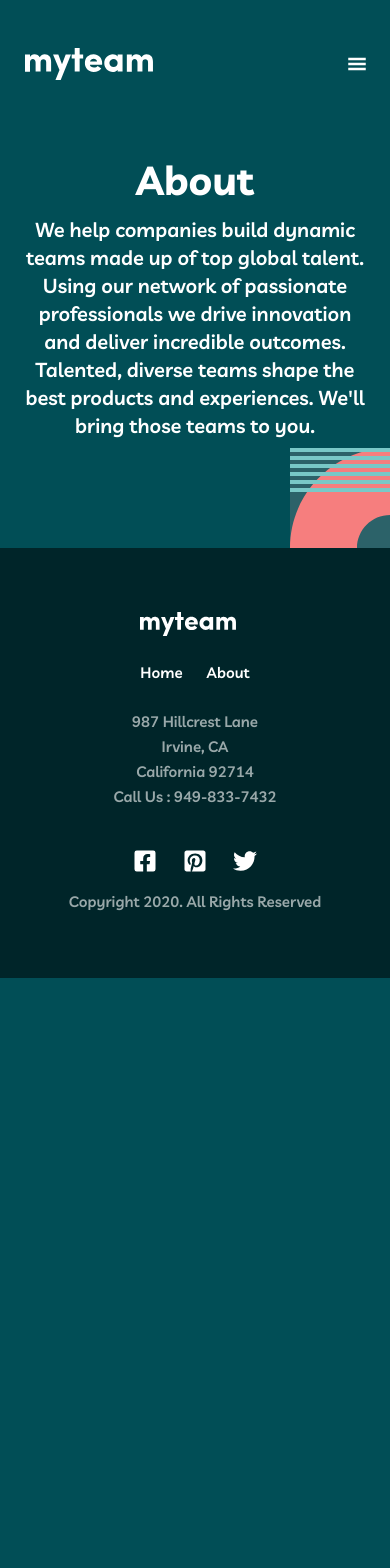
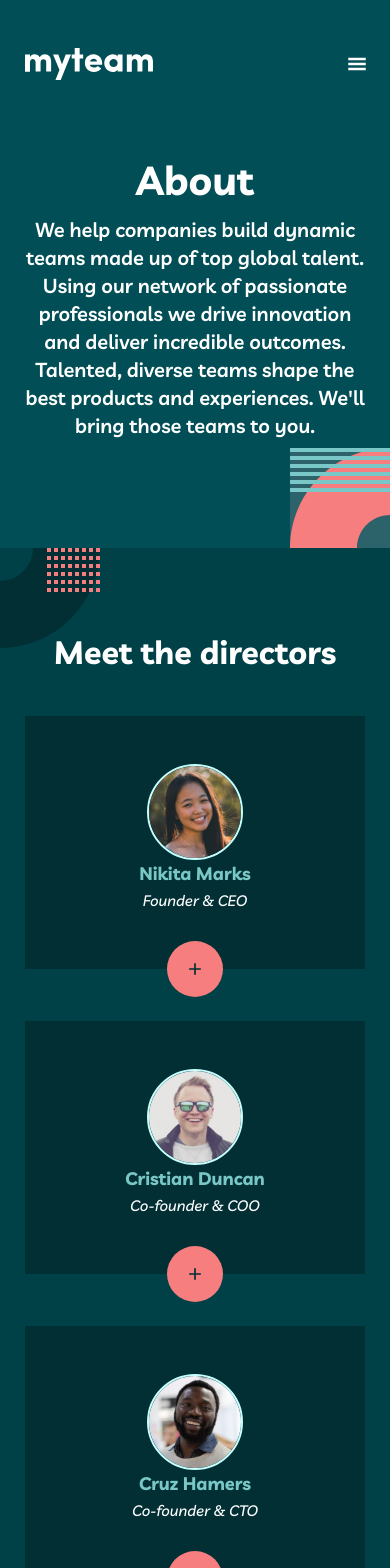
Before and after one commit to vanderms/my-team-multipage-website, a React (Vite) app: page /about in a window 390 px wide. Shown: the top 1568 px of the page. Before the commit the page ends 978 px from the top, so only its background shows below. Built offline with nearby package versions, Linux system fonts and the light colour scheme.

Commit message:
feat: implement team section responsive design

```diff
--- /dev/null
+++ b/src/components/cards/team/team-card.tsx
@@ -0,0 +1,93 @@
+import { useState } from "react";
+import { FaTwitter, FaLinkedin } from "react-icons/fa";
+import { motion } from "framer-motion";
+import { BiPlus } from "react-icons/bi";
+import { MdClose } from "react-icons/md";
+
+interface TeamCardProps {
+  name: string;
+  role: string;
+  avatar: string;
+  twitter: string;
+  linkedin: string;
+  children: React.ReactNode;
+}
+
+export const TeamCard: React.FC<TeamCardProps> = (props) => {
+  const [display, setDisplay] = useState<"quotation" | "picture">("picture");
+  return (
+    <article>
+      <motion.div
+        className="relative [transform-style:preserve-3d]"
+        animate={{
+          rotateY: display === "picture" ? "0deg" : "180deg",
+        }}
+        transition={{ duration: 0.5 }}
+      >
+        <div
+          style={{ transform: "rotateY(0deg)" }}
+          className="backface-hidden px-6 pt-8 pb-14 bg-neutral-800 flex flex-col items-center"
+        >
+          <img
+            src={props.avatar}
+            alt={props.name}
+            className="mt-4 w-24 h-24 rounded-full border-2 border-[#C4FFFE;]"
+          />
+          <h3 className="title-sm text-primary-300">{props.name}</h3>
+          <p className="text-[0.9375rem] leading-[1.5625rem] italic">{props.role}</p>
+        </div>
+        <div
+          style={{ transform: "rotateY(180deg)" }}
+          className="backface-hidden px-11 pt-8 bg-neutral-800 absolute inset-0 "
+        >
+          <figure>
+            <figcaption className="title-sm text-primary-300 text-center">
+              {props.name}
+            </figcaption>
+            <blockquote className="mt-2 text-center text-[0.9375rem] leading-[1.5625rem]">
+              {props.children}
+            </blockquote>
+          </figure>
+          <ul className="mt-6 flex w-[3.75rem] items-center justify-between mx-auto">
+            <li>
+              <a
+                href={props.twitter}
+                target="_blank"
+                rel="noopener noreferrer"
+                aria-label={`${props.name}' profile on Twitter`}
+              >
+                <FaTwitter className="w-5 h-5 hover:text-secondary" />
+              </a>
+            </li>
+            <li>
+              <a
+                href={props.linkedin}
+                target="_blank"
+                rel="noopener noreferrer"
+                aria-label={`${props.name}' profile on Linkedin`}
+              >
+                <FaLinkedin className="w-5 h-5 hover:text-secondary" />
+              </a>
+            </li>
+          </ul>
+        </div>
+      </motion.div>
+      <button
+        className={`relative mt-[-1.75rem] mx-auto w-14 h-14 rounded-full grid place-items-center text-neutral-800
+        ${
+          display === "picture"
+            ? "bg-secondary hover:bg-primary-300"
+            : "hover:bg-secondary bg-primary-300"
+        }
+        `}
+        onClick={() => setDisplay((prev) => (prev === "picture" ? "quotation" : "picture"))}
+      >
+        {display === "picture" ? (
+          <BiPlus className="w-5 h-5" />
+        ) : (
+          <MdClose className="w-5 h-5" />
+        )}
+      </button>
+    </article>
+  );
+};
--- /dev/null
+++ b/src/components/sections/team/team.tsx
@@ -0,0 +1,115 @@
+import { useId } from "react";
+import { TeamCard } from "@/components/cards/team/team-card";
+import AvatarChristian from "@/assets/avatar-christian.jpg";
+import AvatarCruz from "@/assets/avatar-cruz.jpg";
+import AvatarDrake from "@/assets/avatar-drake.jpg";
+import AvatarGriffin from "@/assets/avatar-griffin.jpg";
+import AvatarNikita from "@/assets/avatar-nikita.jpg";
+import AvatarAden from "@/assets/avatar-aden.jpg";
+
+export default function TeamSection() {
+  const id = useId();
+
+  return (
+    <section
+      aria-labelledby={id}
+      className="relative overflow-hidden team-section-pattern bg-primary-700"
+    >
+      <div className="inner-container py-[5.5rem] md:py-[6.25rem] xl:py-[8.75rem]">
+        <h2 id={id} className="title-md text-center">
+          Meet the directors
+        </h2>
+        <ul
+          className={`mt-12 grid grid-cols-[min(100%,21.25rem)] justify-center gap-y-6
+            md:grid-cols-[17.5625rem,17.5625rem] md:gap-y-12 md:gap-x-[0.6875rem]
+            xl:mt-16 xl:grid-cols-3 xl:gap-x-[1.875rem]
+          `}
+        >
+          <li>
+            <TeamCard
+              name="Nikita Marks"
+              role="Founder & CEO"
+              avatar={AvatarNikita}
+              twitter="https://www.twitter.com"
+              linkedin="https://www.linkedin.com"
+            >
+              <p>
+                “It always amazes me how much talent there is in every corner of the globe.”
+              </p>
+            </TeamCard>
+          </li>
+          <li>
+            <TeamCard
+              name="Cristian Duncan"
+              role="Co-founder & COO"
+              avatar={AvatarChristian}
+              twitter="https://www.twitter.com"
+              linkedin="https://www.linkedin.com"
+            >
+              <p>
+                “Distributed teams required unique processes. You need to approach work in a
+                new way.”
+              </p>
+            </TeamCard>
+          </li>
+          <li>
+            <TeamCard
+              name="Cruz Hamers"
+              role="Co-founder & CTO"
+              avatar={AvatarCruz}
+              twitter="https://www.twitter.com"
+              linkedin="https://www.linkedin.com"
+            >
+              <p>
+                “Technology is at the forefront of enabling distributed teams. That's where
+                we come in.”
+              </p>
+            </TeamCard>
+          </li>
+          <li>
+            <TeamCard
+              name="Drake Heaton"
+              role="Business Development Lead"
+              avatar={AvatarDrake}
+              twitter="https://www.twitter.com"
+              linkedin="https://www.linkedin.com"
+            >
+              <p>
+                “Hiring similar people from similar backgrounds is a surefire way to stunt
+                innovation.”
+              </p>
+            </TeamCard>
+          </li>
+          <li>
+            <TeamCard
+              name="Griffin Wise"
+              role="Lead Marketing"
+              avatar={AvatarGriffin}
+              twitter="https://www.twitter.com"
+              linkedin="https://www.linkedin.com"
+            >
+              <p>
+                “Unique perspectives shape unique products, which is what you need to
+                survive these days.”
+              </p>
+            </TeamCard>
+          </li>
+          <li>
+            <TeamCard
+              name="Aden Allan"
+              role="Head of Talent"
+              avatar={AvatarAden}
+              twitter="https://www.twitter.com"
+              linkedin="https://www.linkedin.com"
+            >
+              <p>
+                “Empowered teams create truly amazing products. Set the north star and let
+                them follow it.”
+              </p>
+            </TeamCard>
+          </li>
+        </ul>
+      </div>
+    </section>
+  );
+}
--- a/src/index.css
+++ b/src/index.css
@@ -27,6 +27,10 @@
     --neutral-50: #ffffff;
     --neutral-800: #012f34;
     --neutral-850: #002529;
+  }
+
+  .backface-hidden {
+    backface-visibility: hidden;
   }
 }
 
@@ -262,7 +266,7 @@
 
   .about-pattern::before {
     @apply absolute block bg-no-repeat bg-contain bg-center;
-    content: '';
+    content: "";
     width: 12.5rem;
     height: 12.5rem;
     bottom: -6.25rem;
@@ -270,9 +274,33 @@
     background-image: url(/patterns/bg-pattern-about-1-mobile-nav-1.svg);
   }
 
-  @media screen(md){
-    .about-pattern::before{
+  @media screen(md) {
+    .about-pattern::before {
       bottom: 0;
     }
   }
+
+  .team-section-pattern::before {
+    @apply absolute block bg-no-repeat bg-contain bg-center;
+    content: "";
+    width: 12.5rem;
+    height: 12.5rem;
+    top: -6.25rem;
+    left: -6.25rem;
+    background-image: url(/patterns/bg-pattern-about-2-contact-1.svg);
+  }
+
+   @media screen(md) {
+    .team-section-pattern::before {
+      top: 0;
+    }
+  }
+
+  .team-section-pattern::after {
+    @apply absolute block bg-no-repeat bg-contain bg-center bottom-0 right-0;
+    content: "";
+    width: 9.1875rem;
+    height: 6.5rem;
+    background-image: url(/patterns/bg-pattern-home-4-about-3.svg);
+  }
 }
--- a/src/pages/about.tsx
+++ b/src/pages/about.tsx
@@ -1,9 +1,11 @@
 import AboutSection from "@/components/sections/about/about";
+import TeamSection from "@/components/sections/team/team";
 
 export default function AboutPage() {
   return (
     <main>
       <AboutSection />
+      <TeamSection />
     </main>
   );
 }
```
